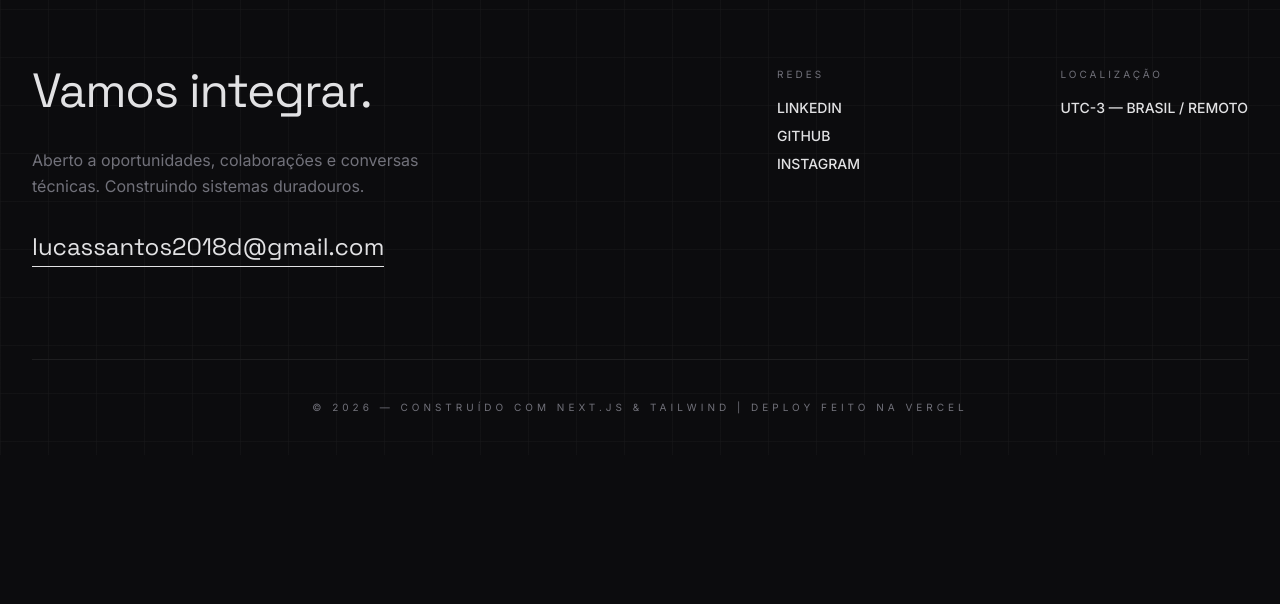
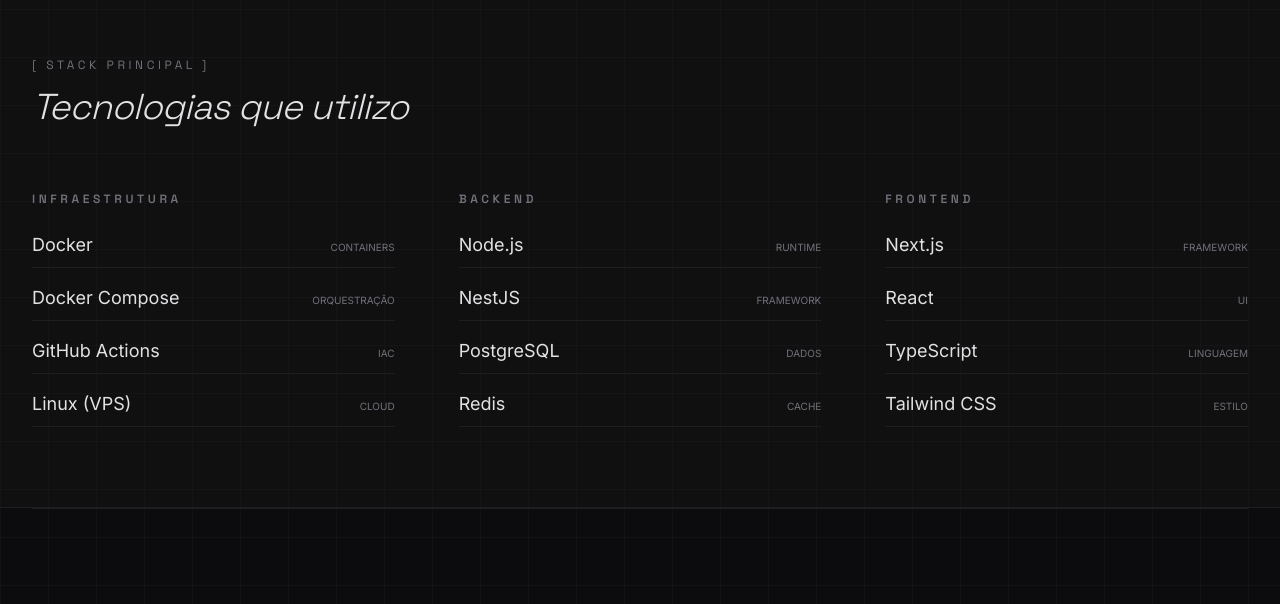
Before and after one commit to LucaSs55/personal-portfolio, a Next.js app: page / in a window 1280 px wide. Shown: the part 2151-2755 px from the top of the page. Before the commit the page ends 2606 px from the top, so only its background shows below. Built offline with nearby package versions, Linux system fonts and the light colour scheme.

Commit message:
feat:Add stack screen to SPA aplication

```diff
--- a/src/app/page.tsx
+++ b/src/app/page.tsx
@@ -2,6 +2,7 @@
 import { Hero } from "../components/hero/Hero";
 import About from "./about/page";
 import { Footer } from "@/components/footer/Footer";
+import { Stack } from "./stacks/page";
 
 export default function Home() {
   return (
@@ -13,7 +14,9 @@
         <section id="sobre">
           <About />
         </section>
-        <section id="stack">{/* Stack component */}</section>
+        <section id="stack">
+          <Stack />
+        </section>
         <section id="projetos">{/* Projects component */}</section>
         <section>
           <Footer />
--- a/src/app/stacks/page.tsx
+++ b/src/app/stacks/page.tsx
@@ -0,0 +1,52 @@
+"use client";
+
+import { useLanguage } from "@/context/LanguageContext";
+
+const itemNames = [
+  ["Docker", "Docker Compose", "GitHub Actions", "Linux (VPS)"],
+  ["Node.js", "NestJS", "PostgreSQL", "Redis"],
+  ["Next.js", "React", "TypeScript", "Tailwind CSS"],
+];
+
+export function Stack() {
+  const { t } = useLanguage();
+
+  return (
+    <section id="stack" className="border-y border-steel bg-steel/20">
+      <div className="max-w-7xl mx-auto px-6 md:px-8 py-16 md:py-20">
+        <div className="mb-12 md:mb-16">
+          <span className="font-display text-xs tracking-[0.3em] text-mercury uppercase">
+            {t.stack.tag}
+          </span>
+          <h2 className="font-display text-3xl md:text-4xl font-light tracking-tight italic text-platinum mt-3">
+            {t.stack.title}
+          </h2>
+        </div>
+        <div className="grid grid-cols-1 md:grid-cols-3 gap-12 md:gap-16">
+          {t.stack.groups.map((g, gi) => (
+            <div key={g.title} className="space-y-6">
+              <h3 className="text-xs font-display font-semibold tracking-[0.3em] text-mercury uppercase">
+                {g.title}
+              </h3>
+              <div className="space-y-4">
+                {g.tags.map((tag, i) => (
+                  <div
+                    key={itemNames[gi][i]}
+                    className="flex justify-between items-end border-b border-steel pb-2 group"
+                  >
+                    <span className="text-lg text-platinum group-hover:text-kinetic transition-colors">
+                      {itemNames[gi][i]}
+                    </span>
+                    <span className="text-[10px] tabular-nums text-mercury pb-1">
+                      {tag}
+                    </span>
+                  </div>
+                ))}
+              </div>
+            </div>
+          ))}
+        </div>
+      </div>
+    </section>
+  );
+}
```
